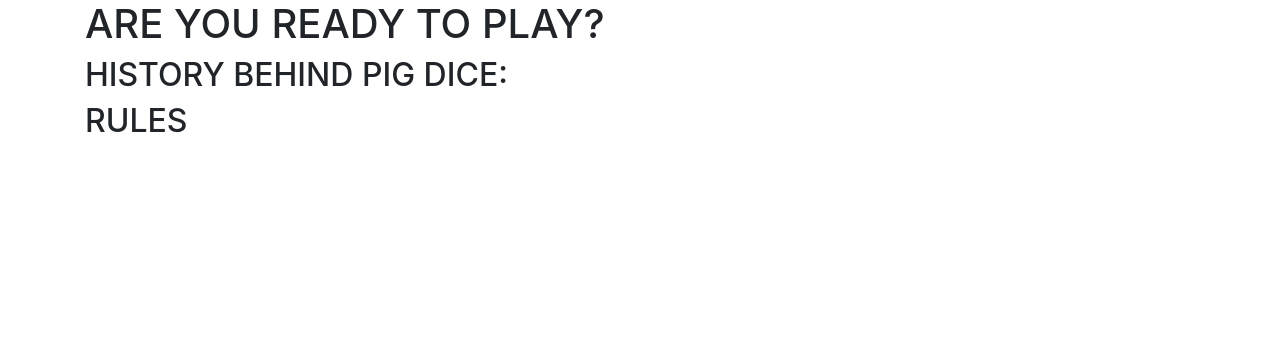
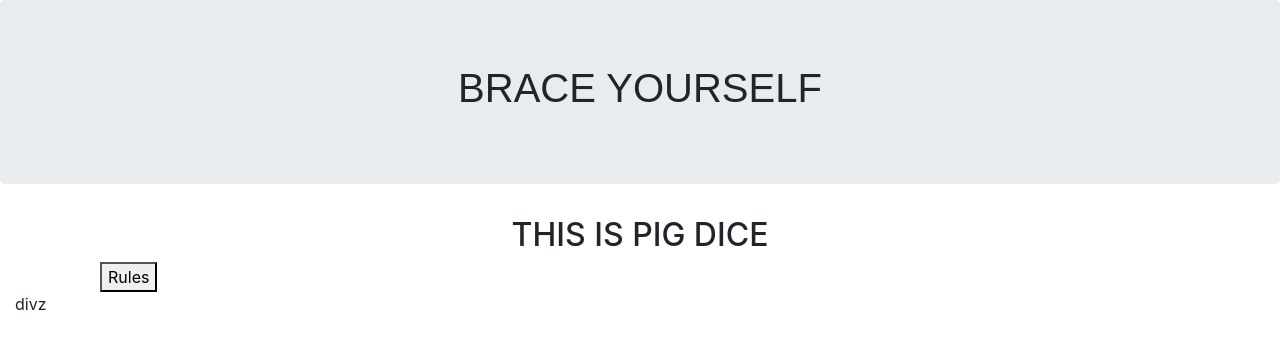
Before and after one commit to KingsMunene/pig, a plain HTML site: page index.html in a window 1280 px wide. Drawn offline with nearby package versions, Linux system fonts and the light colour scheme.

Commit message:
add index.htmll layout

```diff
--- a/css/styles.css
+++ b/css/styles.css
@@ -0,0 +1,7 @@
+.header{
+  text-align: center;
+  font-family: sans-serif;
+}
+.header2{
+  text-align: center;
+}
--- a/index.html
+++ b/index.html
@@ -3,24 +3,27 @@
   <head>
     <meta charset="utf-8">
     <link rel="stylesheet" href="https://stackpath.bootstrapcdn.com/bootstrap/4.3.1/css/bootstrap.min.css" integrity="sha384-ggOyR0iXCbMQv3Xipma34MD+dH/1fQ784/j6cY/iJTQUOhcWr7x9JvoRxT2MZw1T" crossorigin="anonymous">
-    <link rel="stylesheet" href="/css/styles.css">
+    <link rel="stylesheet" href="css/styles.css">
     <script src="https://code.jquery.com/jquery-3.3.1.min.js" integrity="sha256-FgpCb/KJQlLNfOu91ta32o/NMZxltwRo8QtmkMRdAu8=" crossorigin="anonymous"></script>
-    <script src="js/scripts.js" charset="utf-8"></script>
     <title>PIG DICE BY KINGS</title>
   </head>
   <body>
-  <div class="container">
-    <h1 class="header"> ARE YOU READY TO PLAY?</h1>
-    <div class="row">
-       <div class="col-md-6">
-         <h2>HISTORY BEHIND PIG DICE:</h2>
+    <div class="jumbotron">
+    <h1 class="header">BRACE YOURSELF</h1></div>
+    <h2 class="header2">THIS IS PIG DICE</h2>
+    <div class="container">
+      <div class="rows">
+        <div class="col-md-10">
+          <button type="button" name="button">Rules</button>
         </div>
+
+      </div>
+
     </div>
-    <div class="row">
       <div class="col-md-6">
-        <h2>RULES</h2>
-        </div>
+        divz
       </div>
+
     </div>
 
     </div>
```
